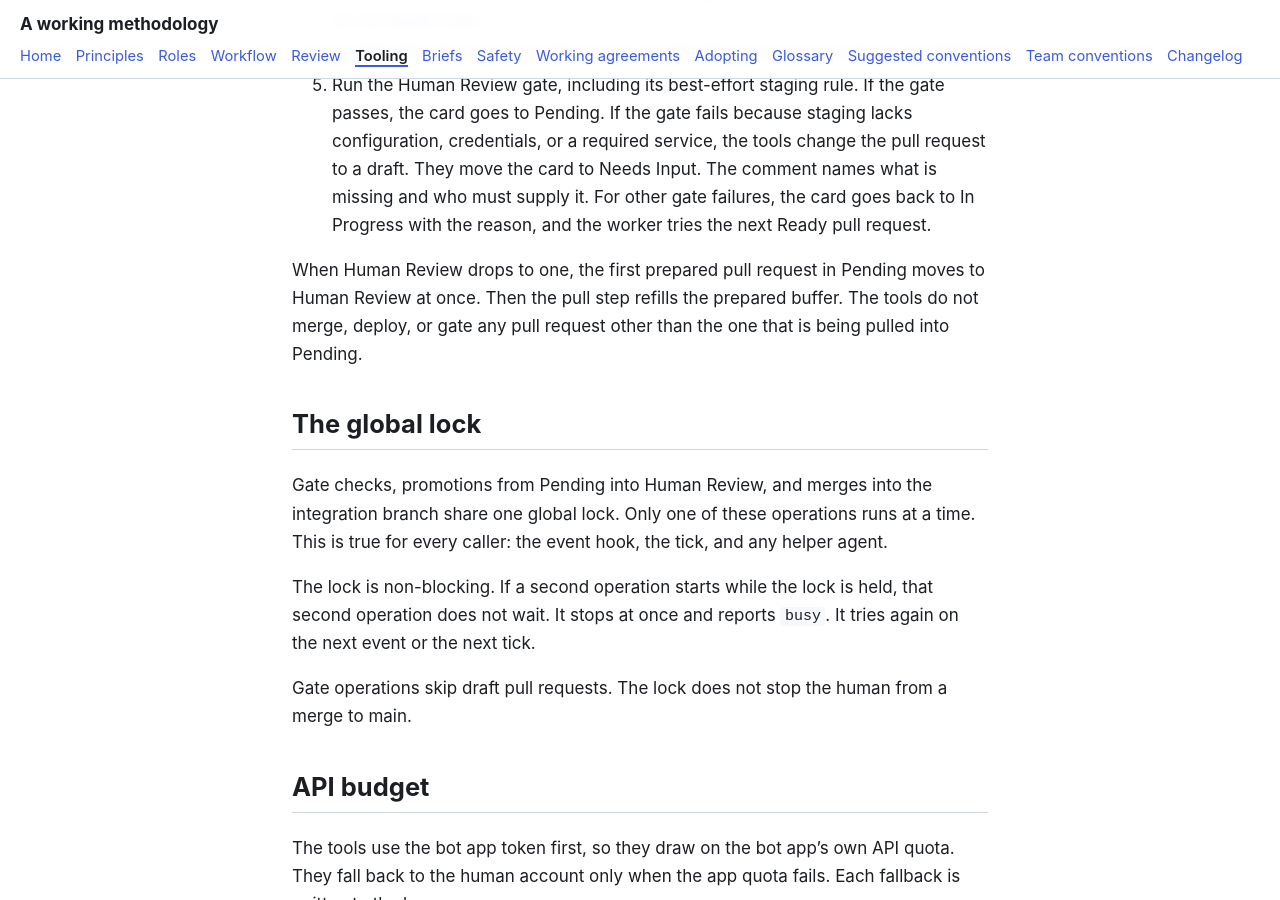
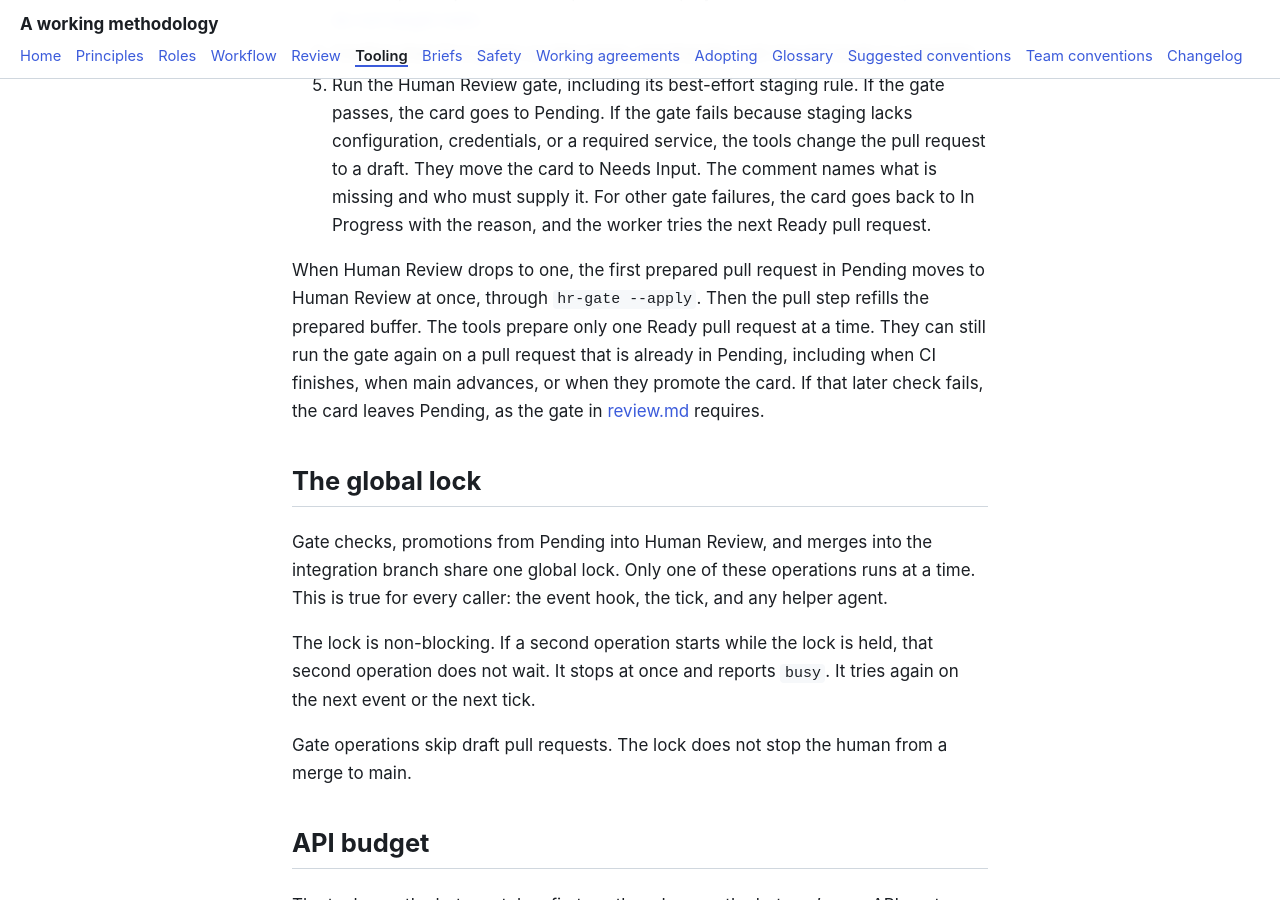
Before and after one commit to tangentcode/methodology, a Jekyll site: the page built from tooling.md, in a window 1280 px wide and 900 px high, scrolled down 2956 px. Built offline with Jekyll 4.4.1, drawn with Linux system fonts in a browser that asks for light colours; our own code applies the rules of GitHub Pages for plain Markdown files.

Commit message:
Allow later gate checks on pull requests already in Pending
Prepare only one Ready pull request at a time. Still rerun the
gate on a prepared card when CI finishes, when main advances, or
when the card is promoted into Human Review.

```diff
--- a/tooling.md
+++ b/tooling.md
@@ -46,7 +46,7 @@ When the prepared buffer in Pending is below its target, one worker takes the to
 4. Confirm that CI is green on this head, and that the pull request body is complete.
 5. Run the Human Review gate, including its best-effort staging rule. If the gate passes, the card goes to Pending. If the gate fails because staging lacks configuration, credentials, or a required service, the tools change the pull request to a draft. They move the card to Needs Input. The comment names what is missing and who must supply it. For other gate failures, the card goes back to In Progress with the reason, and the worker tries the next Ready pull request.
 
-When Human Review drops to one, the first prepared pull request in Pending moves to Human Review at once. Then the pull step refills the prepared buffer. The tools do not merge, deploy, or gate any pull request other than the one that is being pulled into Pending.
+When Human Review drops to one, the first prepared pull request in Pending moves to Human Review at once, through `hr-gate --apply`. Then the pull step refills the prepared buffer. The tools prepare only one Ready pull request at a time. They can still run the gate again on a pull request that is already in Pending, including when CI finishes, when main advances, or when they promote the card. If that later check fails, the card leaves Pending, as the gate in [review.md](review.md#the-gate-into-human-review) requires.
 
 ## The global lock
 
```
